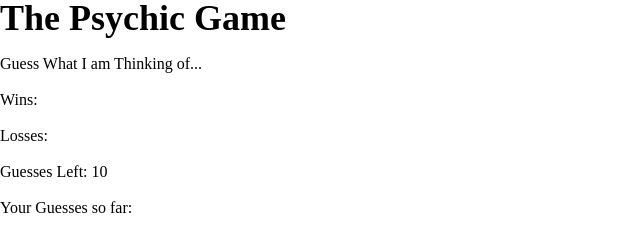
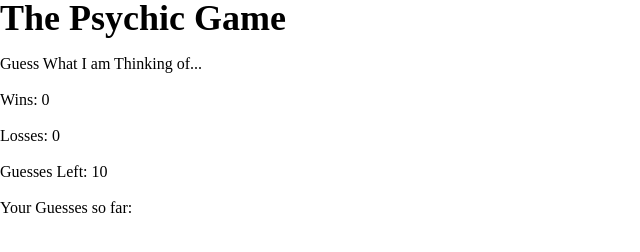
Before and after one commit to JohnCdev/Psychic-Game, a plain HTML site: page index.html in a window 1280 px wide. Shown: the full height of the page, 0-640 px from the left. Drawn offline with Linux system fonts and the light colour scheme.

Commit message:
zero placeholder in html

```diff
--- a/index.html
+++ b/index.html
@@ -19,10 +19,10 @@
         <h3 class="content-title">Guess What I am Thinking of...</h3>
         <ul>
             <li>
-                <span>Wins:</span><span id="wins"></span>
+                <span>Wins:</span><span id="wins"> 0</span>
             </li>
             <li>
-                <span>Losses:</span><span id="losses"></span>
+                <span>Losses:</span><span id="losses"> 0</span>
             </li>
             <li>
                 <span>Guesses Left:</span><span id="left"></span>
```
